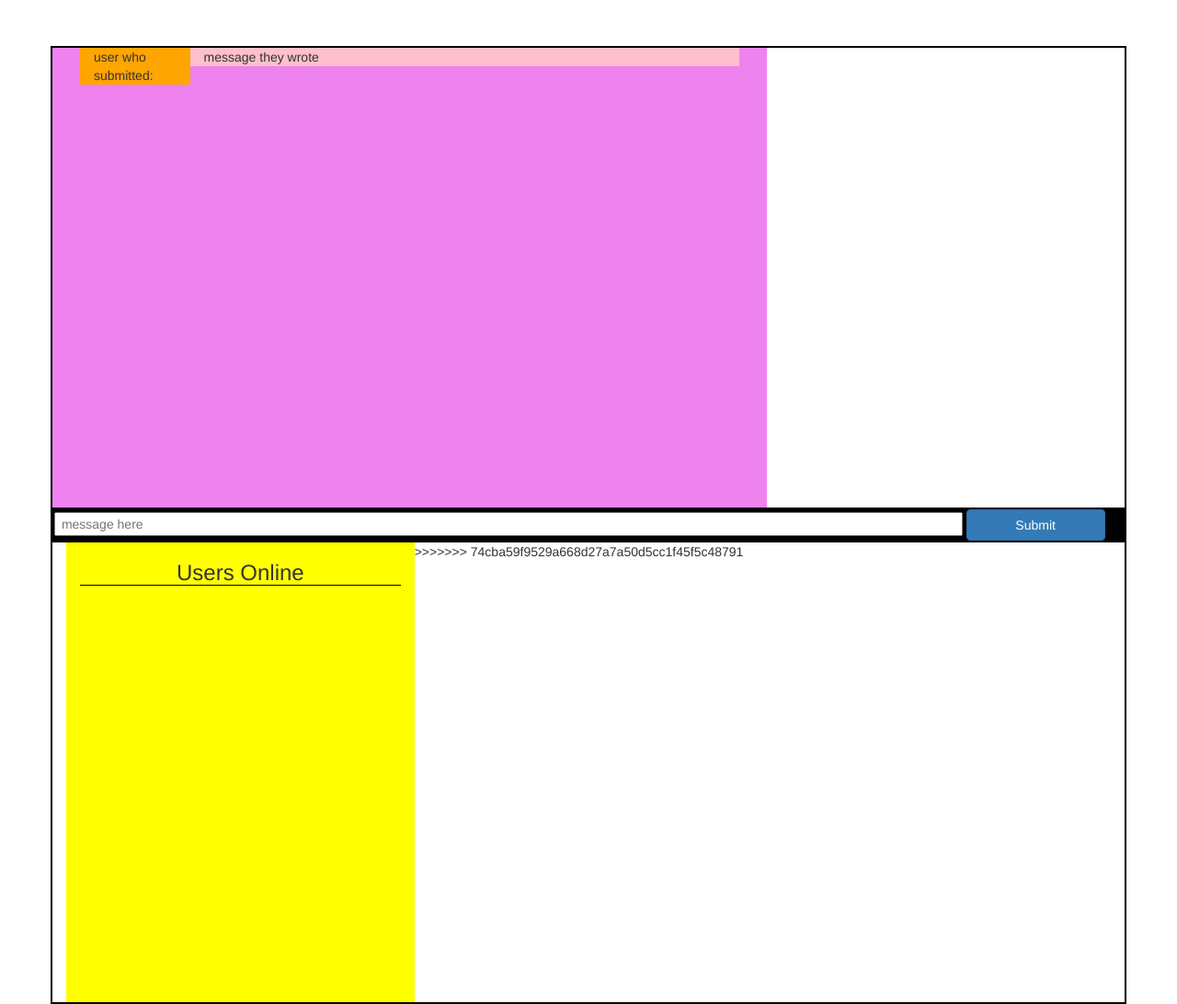
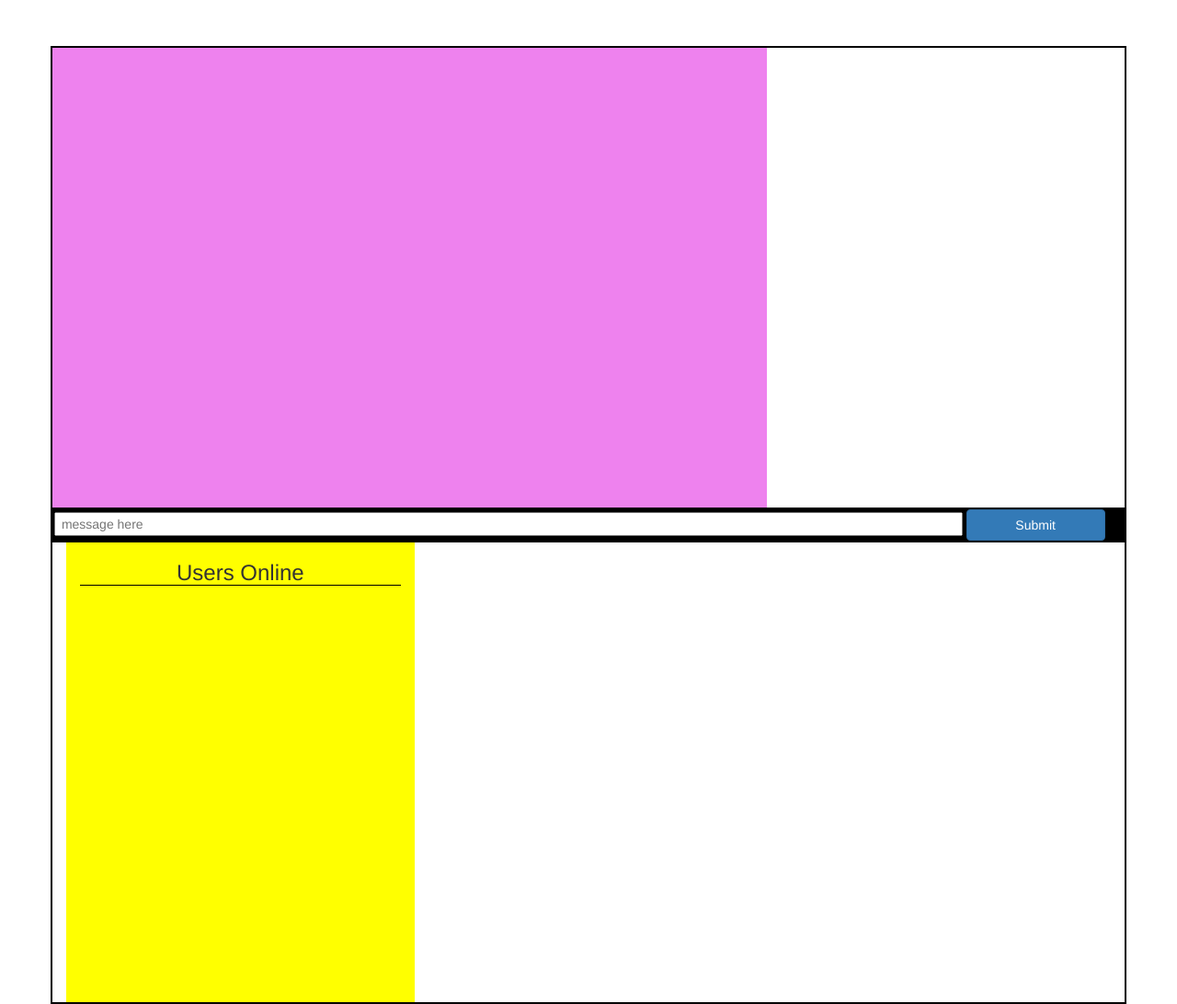
Before and after one commit to faurenlarr/lynch, a website: page index.html in a window 1280 px wide. Shown: the whole page at 92% size. Drawn offline with nearby package versions, Linux system fonts and the light colour scheme; no server answers.

Commit message:
hello you guys

```diff
--- a/index.html
+++ b/index.html
@@ -14,17 +14,10 @@
       <div class="col-md-8 chatbox">
 
 
-        <div class="col-md-12">
-           <div class="col-md-2 username">
-             user who submitted:
-           </div>
-           <div class="col-md-10 usermessage">
-             message they wrote
-           </div>
+        <div class="col-md-12 chatfield">
+
 
         </div>
-
-
 
               </div>
               <div class="col-md-12 textbox">
@@ -48,7 +41,6 @@
 
 
       </aside>
->>>>>>> 74cba59f9529a668d27a7a50d5cc1f45f5c48791
     </div>
 
 
--- a/main.js
+++ b/main.js
@@ -25,11 +25,11 @@ var main ={
     },
 
     styling: function(){
-      main.loadMessages();
     },
 
     events:function(){
       main.grabMessages();
+
       $('body').on('click', 'button',function(e) {
         e.preventDefault();
         var messageText = $(this).siblings('input[name="message"]').val();
@@ -39,7 +39,7 @@ var main ={
           avatar: "http://31.media.tumblr.com/fffd0f8677c5f75e47bfbaa9a17c44e9/tumblr_neyjbn8JGm1texwuzo1_400.gif",
         };
         main.postMessage(data);
-        $('.chatfield').remove();
+        $('.generatedChat').remove();
         main.grabMessages();
         console.log("hello World");
         $(this).siblings('input[name="message"]').val(' ');
```
